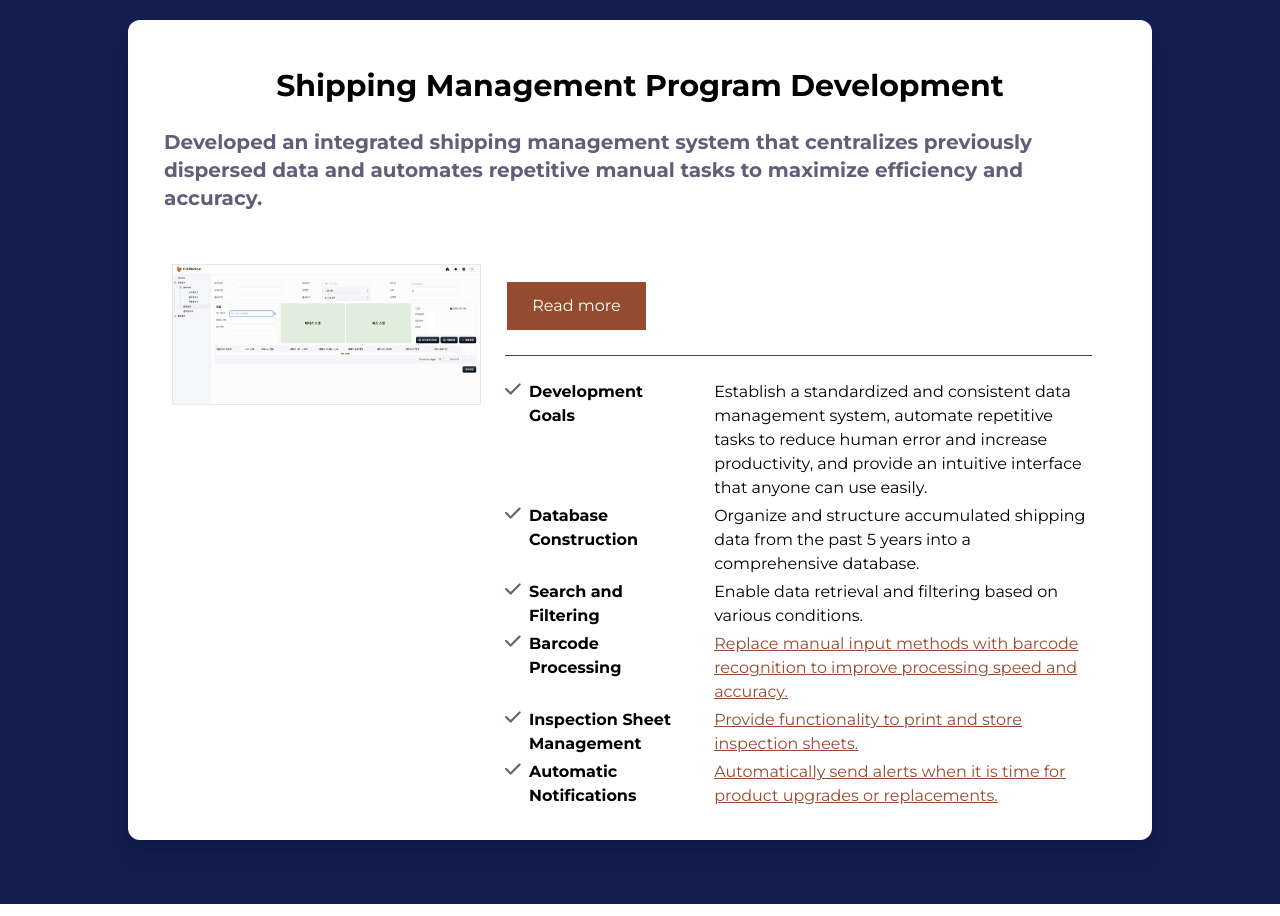
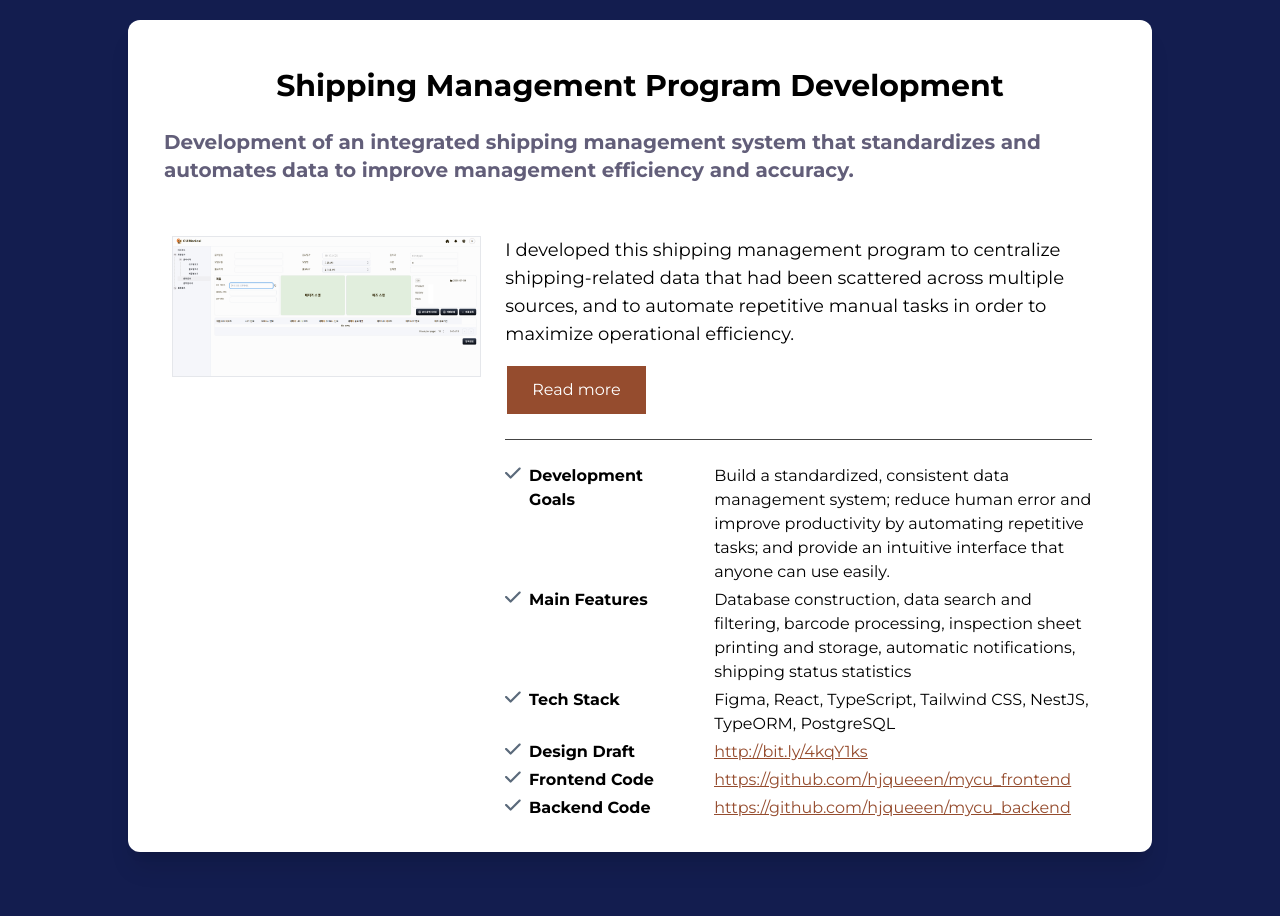
Before and after one commit to hjqueeen/portfolio, a React (Create React App) app: page / in a window 1280 px wide. Shown: the part 5040-5956 px from the top of the page. Built offline with nearby package versions, Linux system fonts and the light colour scheme.

Commit message:
update project

```diff
--- a/src/translations/en/app.translations.en.ts
+++ b/src/translations/en/app.translations.en.ts
@@ -38,11 +38,12 @@ export const appTranslationsEN: AppTranslations = {
   project2: {
     title: 'Shipping Management Program Development',
     subtitle:
-      'Developed an integrated shipping management system that centralizes previously dispersed data and automates repetitive manual tasks to maximize efficiency and accuracy.',
+      'Development of an integrated shipping management system that standardizes and automates data to improve management efficiency and accuracy.',
     descriptions: {
-      text1: '',
-      text2: '',
-      text3: '',
+      text1:
+        'I developed this shipping management program to centralize shipping-related data that had been scattered across multiple sources, and to automate repetitive manual tasks in order to maximize operational efficiency.',
+      text2: 'Reduce human error and improve productivity through automation of repetitive tasks',
+      text3: 'Provide an intuitive interface that anyone can use easily',
       text4: '',
       text5: '',
       text6: '',
@@ -50,35 +51,33 @@ export const appTranslationsEN: AppTranslations = {
     list1: {
       title: 'Development Goals',
       detail:
-        'Establish a standardized and consistent data management system, automate repetitive tasks to reduce human error and increase productivity, and provide an intuitive interface that anyone can use easily.',
+        'Build a standardized, consistent data management system; reduce human error and improve productivity by automating repetitive tasks; and provide an intuitive interface that anyone can use easily.',
     },
     list2: {
-      title: 'Database Construction',
+      title: 'Main Features',
       detail:
-        'Organize and structure accumulated shipping data from the past 5 years into a comprehensive database.',
+        'Database construction, data search and filtering, barcode processing, inspection sheet printing and storage, automatic notifications, shipping status statistics',
     },
     list3: {
-      title: 'Search and Filtering',
+      title: 'Tech Stack',
       detail:
-        'Enable data retrieval and filtering based on various conditions.',
+        'Figma, React, TypeScript, Tailwind CSS, NestJS, TypeORM, PostgreSQL',
     },
     list4: {
-      title: 'Barcode Processing',
-      detail:
-        'Replace manual input methods with barcode recognition to improve processing speed and accuracy.',
+      title: 'Design Draft',
+      detail: 'http://bit.ly/4kqY1ks',
     },
     list5: {
-      title: 'Inspection Sheet Management',
-      detail: 'Provide functionality to print and store inspection sheets.',
+      title: 'Frontend Code',
+      detail: 'https://github.com/hjqueeen/mycu_frontend',
     },
     list6: {
-      title: 'Automatic Notifications',
-      detail:
-        'Automatically send alerts when it is time for product upgrades or replacements.',
+      title: 'Backend Code',
+      detail: 'https://github.com/hjqueeen/mycu_backend',
     },
     list7: {
       title: 'Shipping Status Statistics',
-      detail: 'Visualize shipping status statistics by period and product.',
+      detail: 'Provide statistics by visualizing shipping status by period and by product.',
     },
   },
   project3: {
```
